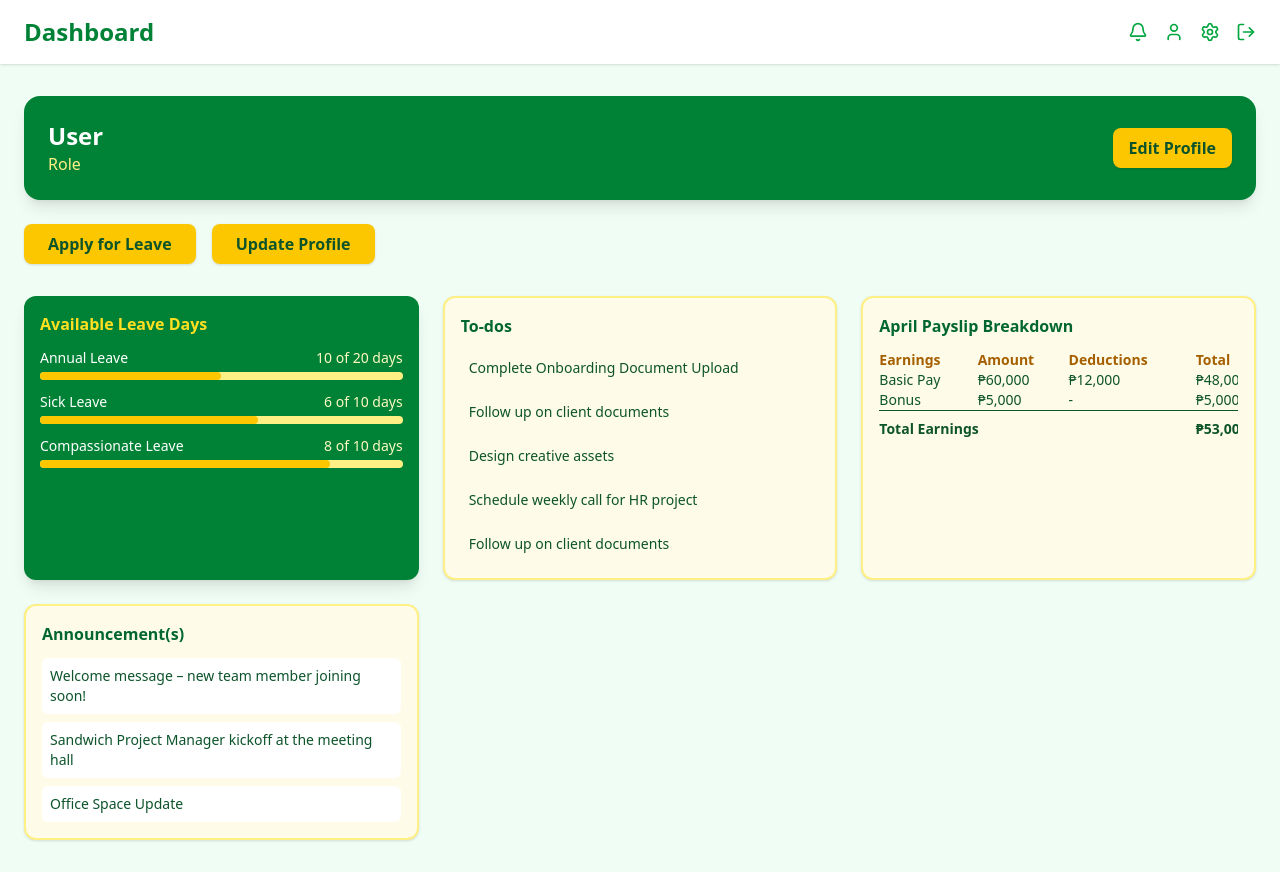
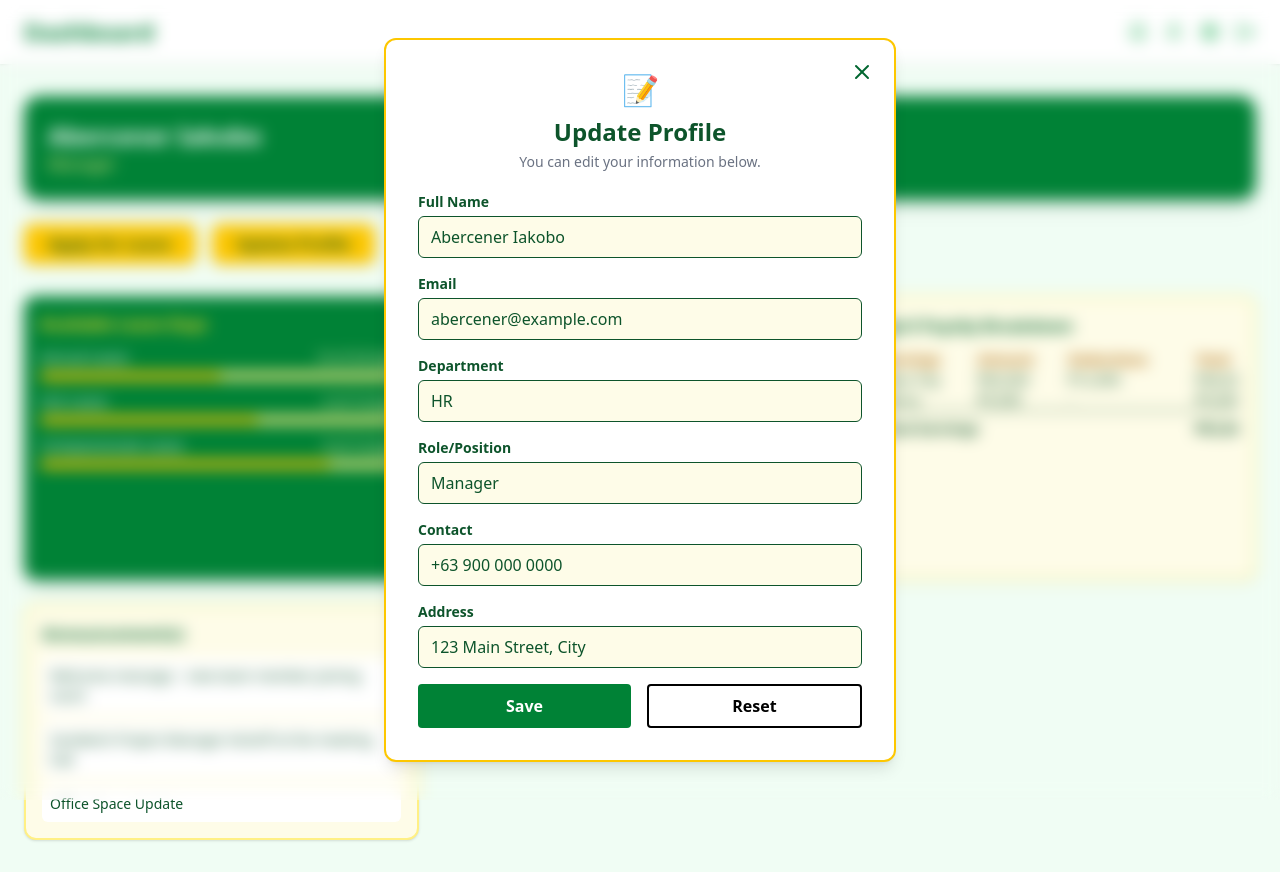
Before and after one commit to Ven-the-dork/Payroll2, a React (Vite) app: page /dashboard_user in a window 1280 px wide. Both pictures are taken after a click on the button "Update Profile". Built offline with nearby package versions, Linux system fonts and the light colour scheme.

Commit message:
Add files via upload
-added update profile on dashboard

```diff
--- a/src/User-side/Applyforleave.jsx
+++ b/src/User-side/Applyforleave.jsx
@@ -177,7 +177,7 @@ function LeaveTypeCard({ days, label, onApply }) {
 
 function Modal({ onClose, leaveType }) {
   return (
-    <div className="fixed inset-0 z-40 flex items-center justify-center bg-black bg-opacity-40 backdrop-blur-sm">
+    <div className="fixed inset-0 z-40 flex items-center justify-center bg-blur bg-opacity-40 backdrop-blur-sm">
       <div className="bg-white rounded-xl max-w-lg w-full p-8 relative shadow-lg border-2 border-blue-300 animate-fadeIn">
         <button
           onClick={onClose}
--- a/src/User-side/DashboardUser.jsx
+++ b/src/User-side/DashboardUser.jsx
@@ -1,16 +1,41 @@
 import { useState } from "react";
-import { Bell, User, Settings, LogOut } from "lucide-react";
+import { Bell, User, Settings, LogOut, X } from "lucide-react";
 import { useNavigate } from "react-router-dom";
+
+const DEFAULT_PROFILE = {
+  name: "Abercener Iakobo",
+  email: "abercener@example.com",
+  department: "HR",
+  role: "Manager",
+  contact: "+63 900 000 0000",
+  address: "123 Main Street, City",
+};
 
 export default function Dashboard() {
   const [activeTab, setActiveTab] = useState("dashboard");
   const navigate = useNavigate();
 
+  const [profileModalOpen, setProfileModalOpen] = useState(false);
+  const [profile, setProfile] = useState(DEFAULT_PROFILE);
+
   // Show these actions:
   const quickActions = [
-    { label: "Apply for Leave", onClick: () => navigate("/applyforleave") },
-    { label: "Update Profile", onClick: null }
+    {
+      label: "Apply for Leave",
+      onClick: () => navigate("/applyforleave"),
+    },
+    {
+      label: "Update Profile",
+      onClick: () => setProfileModalOpen(true),
+    },
   ];
+
+  function handleProfileChange(e) {
+    setProfile((prev) => ({
+      ...prev,
+      [e.target.name]: e.target.value,
+    }));
+  }
 
   return (
     <div className="min-h-screen bg-green-50 text-green-900">
@@ -36,12 +61,9 @@ export default function Dashboard() {
         {/* Profile Card */}
         <div className="bg-green-700 text-white rounded-2xl p-6 flex flex-col sm:flex-row justify-between items-center gap-4 shadow-lg">
           <div className="flex flex-col items-center sm:items-start">
-            <h2 className="text-lg sm:text-2xl font-bold">User</h2>
-            <p className="text-yellow-200">Role</p>
+            <h2 className="text-lg sm:text-2xl font-bold">{profile.name}</h2>
+            <p className="text-yellow-200">{profile.role}</p>
           </div>
-          <button className="bg-yellow-400 text-green-900 px-4 py-2 cursor-pointer rounded-lg font-semibold shadow hover:bg-yellow-300 transition w-full sm:w-auto">
-            Edit Profile
-          </button>
         </div>
 
         {/* Quick Actions */}
@@ -49,7 +71,7 @@ export default function Dashboard() {
           {quickActions.map((action) => (
             <button
               key={action.label}
-              className="bg-yellow-400 shadow px-6 py-2 rounded-lg font-semibold text-green-900 hover:bg-yellow-300 hover:scale-105 transition border-none flex-1 sm:flex-none"
+              className="bg-yellow-400 shadow px-6 py-2 rounded-lg font-semibold text-green-900 hover:bg-yellow-300 hover:scale-105 transition border-none flex-1 sm:flex-none cursor-pointer"
               onClick={action.onClick}
             >
               {action.label}
@@ -78,9 +100,11 @@ export default function Dashboard() {
                 "Follow up on client documents",
                 "Design creative assets",
                 "Schedule weekly call for HR project",
-                "Follow up on client documents"
+                "Follow up on client documents",
               ].map((task, i) => (
-                <li key={i} className="p-2 bg-yellow-50 rounded-md">{task}</li>
+                <li key={i} className="p-2 bg-yellow-50 rounded-md">
+                  {task}
+                </li>
               ))}
             </ul>
           </div>
@@ -112,7 +136,9 @@ export default function Dashboard() {
                     <td>₱5,000</td>
                   </tr>
                   <tr className="font-semibold border-t">
-                    <td colSpan="3" className="pt-2">Total Earnings</td>
+                    <td colSpan="3" className="pt-2">
+                      Total Earnings
+                    </td>
                     <td className="pt-2">₱53,000</td>
                   </tr>
                 </tbody>
@@ -127,14 +153,23 @@ export default function Dashboard() {
               {[
                 "Welcome message – new team member joining soon!",
                 "Sandwich Project Manager kickoff at the meeting hall",
-                "Office Space Update"
+                "Office Space Update",
               ].map((note, i) => (
-                <li key={i} className="p-2 bg-white rounded-md">{note}</li>
+                <li key={i} className="p-2 bg-white rounded-md">
+                  {note}
+                </li>
               ))}
             </ul>
           </div>
         </div>
       </main>
+      {profileModalOpen && (
+        <ProfileModal
+          onClose={() => setProfileModalOpen(false)}
+          profile={profile}
+          onChange={handleProfileChange}
+        />
+      )}
     </div>
   );
 }
@@ -155,3 +190,94 @@ function ProgressBar({ label, value, percent }) {
     </div>
   );
 }
+
+// The modal for editing profile (with cursor pointers and blur backdrop)
+function ProfileModal({ onClose, profile, onChange }) {
+  return (
+    <div className="fixed inset-0 z-50 flex items-center justify-center bg-blur bg-opacity-40 backdrop-blur-sm">
+      <div className="bg-white rounded-xl max-w-lg w-full p-8 relative shadow-lg border-2 border-yellow-400 animate-fadeIn">
+        <button
+          onClick={onClose}
+          className="absolute top-5 right-5 text-green-800 hover:text-red-500 transition cursor-pointer"
+        >
+          <X size={24} />
+        </button>
+        <div className="flex flex-col items-center mb-5">
+          <span className="text-3xl mb-2">📝</span>
+          <h2 className="font-bold text-2xl text-center mb-1">Update Profile</h2>
+          <p className="text-gray-500 text-sm text-center">You can edit your information below.</p>
+        </div>
+        <form className="space-y-4">
+          <div>
+            <label className="block mb-1 text-sm font-semibold">Full Name</label>
+            <input
+              name="name"
+              value={profile.name}
+              onChange={onChange}
+              className="w-full rounded-md px-3 py-2 bg-yellow-50 border"
+            />
+          </div>
+          <div>
+            <label className="block mb-1 text-sm font-semibold">Email</label>
+            <input
+              name="email"
+              value={profile.email}
+              onChange={onChange}
+              className="w-full rounded-md px-3 py-2 bg-yellow-50 border"
+            />
+          </div>
+          <div>
+            <label className="block mb-1 text-sm font-semibold">Department</label>
+            <input
+              name="department"
+              value={profile.department}
+              onChange={onChange}
+              className="w-full rounded-md px-3 py-2 bg-yellow-50 border"
+            />
+          </div>
+          <div>
+            <label className="block mb-1 text-sm font-semibold">Role/Position</label>
+            <input
+              name="role"
+              value={profile.role}
+              onChange={onChange}
+              className="w-full rounded-md px-3 py-2 bg-yellow-50 border"
+            />
+          </div>
+          <div>
+            <label className="block mb-1 text-sm font-semibold">Contact</label>
+            <input
+              name="contact"
+              value={profile.contact}
+              onChange={onChange}
+              className="w-full rounded-md px-3 py-2 bg-yellow-50 border"
+            />
+          </div>
+          <div>
+            <label className="block mb-1 text-sm font-semibold">Address</label>
+            <input
+              name="address"
+              value={profile.address}
+              onChange={onChange}
+              className="w-full rounded-md px-3 py-2 bg-yellow-50 border"
+            />
+          </div>
+          <div className="flex gap-4 mt-4">
+            <button
+              type="submit"
+              className="w-full bg-green-700 text-white py-2 rounded font-bold hover:bg-yellow-400 hover:text-green-900 transition cursor-pointer"
+            >
+              Save
+            </button>
+            <button
+              type="reset"
+              className="w-full bg-white border-2 border-black text-black py-2 rounded font-bold hover:bg-yellow-400 hover:text-green-900 transition cursor-pointer"
+            >
+              Reset
+            </button>
+          </div>
+        </form>
+      </div>
+    </div>
+  );
+}
```
